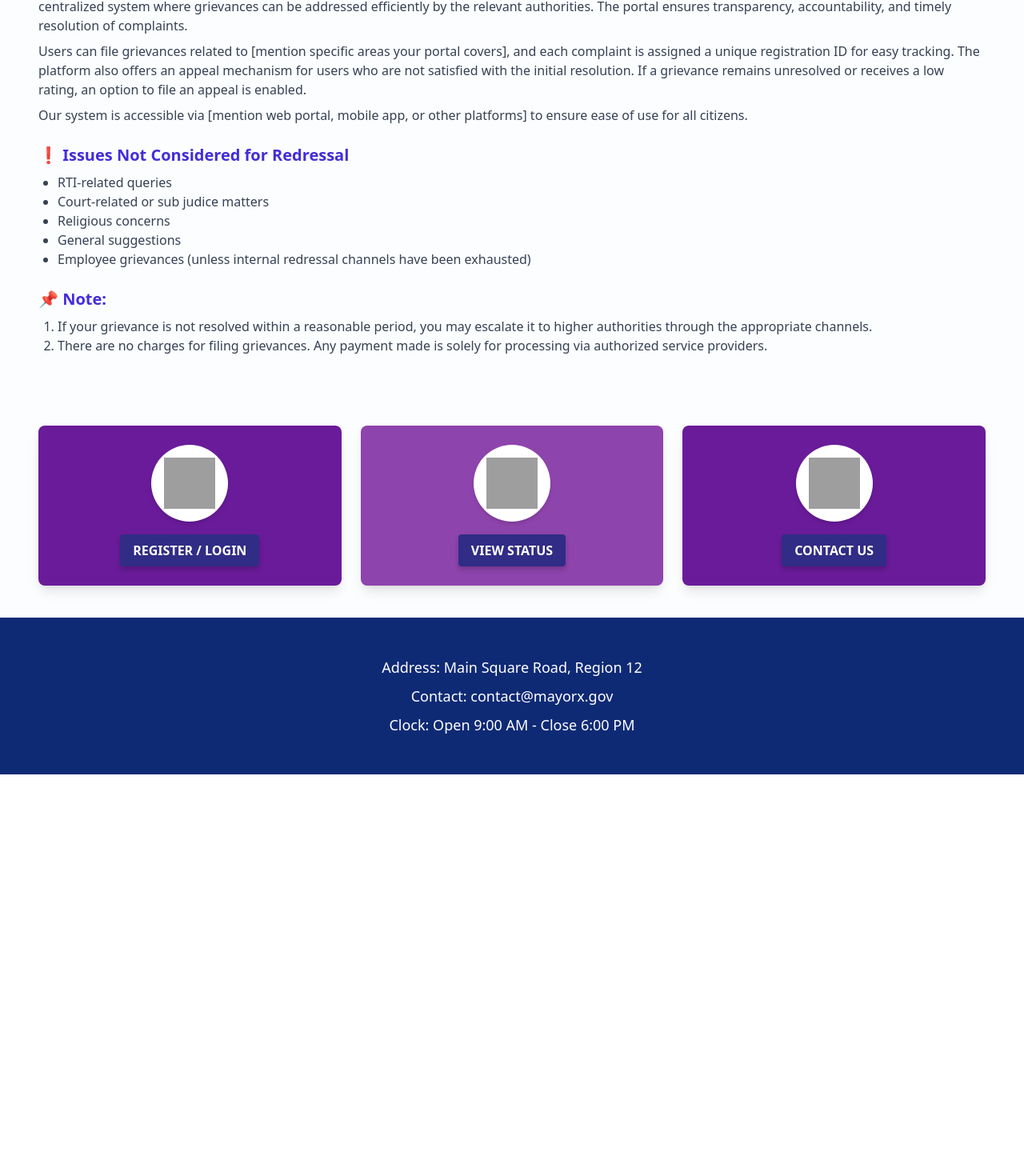
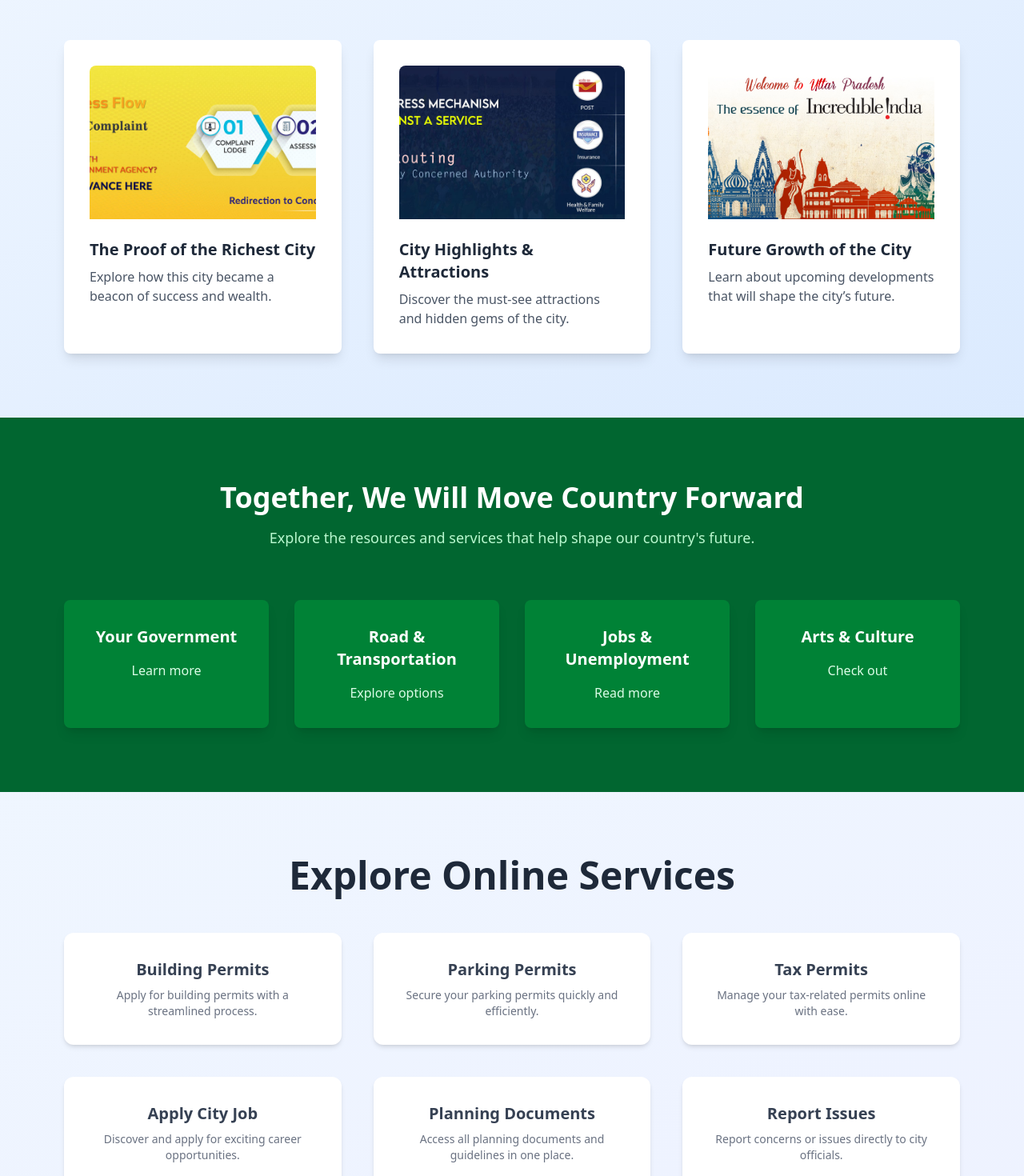
Before and after one commit to sarthaknayyar/aspire-hackathon, a React (Vite) app in the folder client/: page / in a window 1280 px wide. Shown: the part 674-2144 px from the top of the page at 80% size. Before the commit the page ends 1642 px from the top, so only its background shows below. Built offline with nearby package versions, Linux system fonts and the light colour scheme; grey boxes are pictures that could not be loaded.

Commit message:
[UPDATE] landing page

```diff
--- a/client/src/pages/LandingPage.jsx
+++ b/client/src/pages/LandingPage.jsx
@@ -10,17 +10,6 @@
   "/images/bg3.jpg",
   "/images/bg4.jpg",
 ];
-
-const Card = ({ bgColor, imgSrc, text, link }) => {
-  return (
-    <a href={link} className={`flex flex-col items-center justify-center p-6 rounded-lg shadow-lg ${bgColor} transition-transform transform hover:scale-105`}>
-      <div className="bg-white rounded-full p-4 shadow-md">
-        <img src={imgSrc} alt={text} className="w-16 h-16" />
-      </div>
-      <button className="mt-4 bg-indigo-900 text-white font-semibold py-2 px-4 rounded">{text}</button>
-    </a>
-  );
-};
 
 const HeroSection = () => {
   const [index, setIndex] = useState(0);
@@ -64,21 +53,21 @@
   };
 
   return (
-    <div className="bg-[#fbfdff] font-sans">
+    <div className="bg-gray-100 font-sans">
       {/* Navbar */}
-      <header className="bg-green-900 text-white px-8 py-4 flex justify-between items-center shadow-md customColor">
-        <div className="text-2xl font-bold">NAME</div>
+      <header className="bg-green-900 text-white px-8 py-4 flex justify-between items-center shadow-md">
+        <div className="text-2xl font-bold">Mayorx</div>
         <nav className="space-x-6">
           <ul className="flex space-x-6">
-            <li className="hover:underline cursor-pointer cstFont">Home</li>
-            <li className="hover:underline cursor-pointer cstFont">Services</li>
-            <li className="hover:underline cursor-pointer cstFont">Pages</li>
-            <li className="hover:underline cursor-pointer cstFont">News</li>
-            <li className="hover:underline cursor-pointer cstFont">Contact</li>
+            <li className="hover:underline cursor-pointer">Home</li>
+            <li className="hover:underline cursor-pointer">Services</li>
+            <li className="hover:underline cursor-pointer">Pages</li>
+            <li className="hover:underline cursor-pointer">News</li>
+            <li className="hover:underline cursor-pointer">Contact</li>
           </ul>
         </nav>
         <button
-          className="bg-orange-500 px-6 py-3 rounded-md hover:bg-orange-600 transition cstBtnClr"
+          className="bg-orange-500 px-6 py-3 rounded-md hover:bg-orange-600 transition"
           onClick={handleNavigate}
         >
           Login
@@ -88,75 +77,186 @@
       {/* Hero Section with Sliding Background */}
       <HeroSection />
 
-      {/* ABOUT US SECTION */}
-      <div className="bg-[#fbfdff] flex justify-center p-6">
-        <div className="p-6 ">
-          <h2 className="text-indigo-800 text-2xl font-bold border-b-2 border-indigo-800 pb-2">
-            ABOUT [Your Portal Name]
+      {/* Features Section */}
+      <section className="bg-gradient-to-br from-blue-50 to-blue-100 py-20 px-6 md:px-20">
+        <h2 className="text-4xl font-extrabold text-gray-800 mb-16">
+          The Growth of the Richest City of All Time
+        </h2>
+        <div className="grid grid-cols-1 md:grid-cols-3 gap-10">
+          <div className="bg-white p-8 shadow-lg rounded-lg transition transform hover:-translate-y-2 hover:shadow-2xl">
+            <img
+              src="/images/bg4.jpg"
+              alt="Feature 1"
+              className="w-full h-48 object-cover rounded-t-lg mb-6"
+            />
+            <h3 className="text-xl font-bold text-gray-800 mb-2">
+              The Proof of the Richest City
+            </h3>
+            <p className="text-gray-600">
+              Explore how this city became a beacon of success and wealth.
+            </p>
+          </div>
+          <div className="bg-white p-8 shadow-lg rounded-lg transition transform hover:-translate-y-2 hover:shadow-2xl">
+            <img
+              src="/images/bg5.jpg"
+              alt="Feature 2"
+              className="w-full h-48 object-cover rounded-t-lg mb-6"
+            />
+            <h3 className="text-xl font-bold text-gray-800 mb-2">
+              City Highlights & Attractions
+            </h3>
+            <p className="text-gray-600">
+              Discover the must-see attractions and hidden gems of the city.
+            </p>
+          </div>
+          <div className="bg-white p-8 shadow-lg rounded-lg transition transform hover:-translate-y-2 hover:shadow-2xl">
+            <img
+              src="/images/bg1.jpg"
+              alt="Feature 3"
+              className="w-full h-48 object-cover rounded-t-lg mb-6"
+            />
+            <h3 className="text-xl font-bold text-gray-800 mb-2">
+              Future Growth of the City
+            </h3>
+            <p className="text-gray-600">
+              Learn about upcoming developments that will shape the city’s future.
+            </p>
+          </div>
+        </div>
+      </section>
+
+      {/* Services Section */}
+      <section className="bg-green-800 text-white py-20 px-6 md:px-20">
+        <motion.div
+          className="text-center mb-16"
+          initial={{ opacity: 0, y: 50 }}
+          animate={{ opacity: 1, y: 0 }}
+          transition={{ duration: 0.8, ease: "easeOut" }}
+        >
+          <h2 className="text-4xl font-extrabold">
+            Together, We Will Move Country Forward
           </h2>
-          <p className="mt-4 text-gray-700">
-            [Your Portal Name] is an online grievance redressal platform that allows users to submit complaints regarding various services. Available 24x7, it provides a centralized system where grievances can be addressed efficiently by the relevant authorities. The portal ensures transparency, accountability, and timely resolution of complaints.
+          <p className="text-lg mt-4 text-green-200">
+            Explore the resources and services that help shape our country's future.
           </p>
-          <p className="mt-2 text-gray-700">
-            Users can file grievances related to [mention specific areas your portal covers], and each complaint is assigned a unique registration ID for easy tracking. The platform also offers an appeal mechanism for users who are not satisfied with the initial resolution. If a grievance remains unresolved or receives a low rating, an option to file an appeal is enabled.
-          </p>
-          <p className="mt-2 text-gray-700">
-            Our system is accessible via [mention web portal, mobile app, or other platforms] to ensure ease of use for all citizens.
-          </p>
+        </motion.div>
 
-          <h3 className="text-indigo-700 text-xl font-semibold mt-6">
-            ❗ Issues Not Considered for Redressal
+        <motion.div
+          className="grid grid-cols-1 md:grid-cols-4 gap-8 text-center"
+          initial="hidden"
+          animate="visible"
+          variants={{
+            hidden: { opacity: 0, scale: 0.95 },
+            visible: {
+              opacity: 1,
+              scale: 1,
+              transition: {
+                delayChildren: 0.2,
+                staggerChildren: 0.2,
+              },
+            },
+          }}
+        >
+          {[
+            { title: "Your Government", description: "Learn more" },
+            { title: "Road & Transportation", description: "Explore options" },
+            { title: "Jobs & Unemployment", description: "Read more" },
+            { title: "Arts & Culture", description: "Check out" },
+          ].map((item, index) => (
+            <motion.div
+              key={index}
+              className="p-8 bg-green-700 rounded-lg shadow-lg hover:shadow-2xl transition transform hover:-translate-y-2"
+              variants={{
+                hidden: { opacity: 0, y: 50 },
+                visible: { opacity: 1, y: 0 },
+              }}
+            >
+              <h3 className="text-xl font-bold mb-4">{item.title}</h3>
+              <p className="text-base text-green-100">{item.description}</p>
+            </motion.div>
+          ))}
+        </motion.div>
+      </section>
+
+      {/* Online Services Section with Framer Motion Animations */}
+      {/* Online Services Section with Framer Motion Animations */}
+<section className="py-20 px-6 md:px-20 text-center bg-gradient-to-br from-blue-50 to-indigo-50">
+  <h2 className="text-4xl md:text-5xl font-extrabold text-gray-800 mb-12">
+    Explore Online Services
+  </h2>
+  <motion.div
+    className="grid grid-cols-1 md:grid-cols-3 gap-10"
+    initial="hidden"
+    whileInView="visible"
+    viewport={{ once: true }}
+    variants={{
+      visible: {
+        transition: {
+          staggerChildren: 0.2,
+        },
+      },
+    }}
+  >
+    {[
+      {
+        title: "Building Permits",
+        description: "Apply for building permits with a streamlined process.",
+      },
+      {
+        title: "Parking Permits",
+        description: "Secure your parking permits quickly and efficiently.",
+      },
+      {
+        title: "Tax Permits",
+        description: "Manage your tax-related permits online with ease.",
+      },
+      {
+        title: "Apply City Job",
+        description: "Discover and apply for exciting career opportunities.",
+      },
+      {
+        title: "Planning Documents",
+        description: "Access all planning documents and guidelines in one place.",
+      },
+      {
+        title: "Report Issues",
+        description: "Report concerns or issues directly to city officials.",
+      },
+    ].map((item, idx) => {
+      // For md screens, the first three cards slide in from the left,
+      // and the next three slide in from the right.
+      const variant =
+        idx < 3
+          ? {
+              hidden: { opacity: 0, x: "-100vw" },
+              visible: { opacity: 1, x: 0, transition: { duration: 0.8 } },
+            }
+          : {
+              hidden: { opacity: 0, x: "100vw" },
+              visible: { opacity: 1, x: 0, transition: { duration: 0.8 } },
+            };
+
+      return (
+        <motion.div
+          key={idx}
+          className="bg-white p-8 rounded-xl shadow-md"
+          variants={variant}
+        >
+          <h3 className="text-xl font-semibold text-gray-700 mb-2">
+            {item.title}
           </h3>
-          <ul className="list-disc pl-6 mt-2 text-gray-700">
-            <li>RTI-related queries</li>
-            <li>Court-related or sub judice matters</li>
-            <li>Religious concerns</li>
-            <li>General suggestions</li>
-            <li>Employee grievances (unless internal redressal channels have been exhausted)</li>
-          </ul>
+          <p className="text-gray-500 text-sm">{item.description}</p>
+        </motion.div>
+      );
+    })}
+  </motion.div>
+</section>
 
-          <h3 className="text-indigo-700 text-xl font-semibold mt-6">📌 Note:</h3>
-          <ul className="list-decimal pl-6 mt-2 text-gray-700">
-            <li>
-              If your grievance is not resolved within a reasonable period, you may escalate it to higher authorities through the appropriate channels.
-            </li>
-            <li>
-              There are no charges for filing grievances. Any payment made is solely for processing via authorized service providers.
-            </li>
-          </ul>
-        </div>
-      </div>
-
-      <div className="px-4 md:px-12 py-10">
-  <div className="grid grid-cols-1 sm:grid-cols-3 gap-6 justify-center">
-    <Card
-      bgColor="bg-[#6A1B9A]"
-      imgSrc="https://res.cloudinary.com/dhgezdw5u/image/upload/v1738752155/Untitled_design_2_qhb3mm.png"
-      text="REGISTER / LOGIN"
-      link="/register"
-      className="max-w-xs mx-auto"
-    />
-    <Card
-      bgColor="bg-[#8E44AD]"
-      imgSrc="https://res.cloudinary.com/dhgezdw5u/image/upload/v1738750299/statusUpdate_r7mdhm.jpg"
-      text="VIEW STATUS"
-      link="/status"
-      className="max-w-xs mx-auto"
-    />
-    <Card
-      bgColor="bg-[#6A1B9A]"
-      imgSrc="https://res.cloudinary.com/dhgezdw5u/image/upload/v1738752054/Untitled_design_1_iuzdbq.png"
-      text="CONTACT US"
-      link="/contact"
-      className="max-w-xs mx-auto"
-    />
-  </div>
-</div>
 
 
       {/* Footer */}
-      <footer className="bg-[#0f2a75] text-white px-8 py-12">
-        <div className="text-center bg-[#0f2a75]">
+      <footer className="bg-green-900 text-white px-8 py-12">
+        <div className="text-center">
           <p className="text-lg mb-2">Address: Main Square Road, Region 12</p>
           <p className="text-lg mb-2">Contact: contact@mayorx.gov</p>
           <p className="text-lg">Clock: Open 9:00 AM - Close 6:00 PM</p>
```
